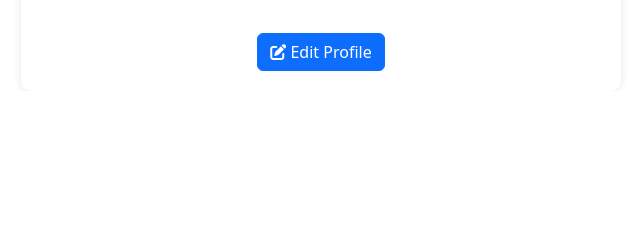
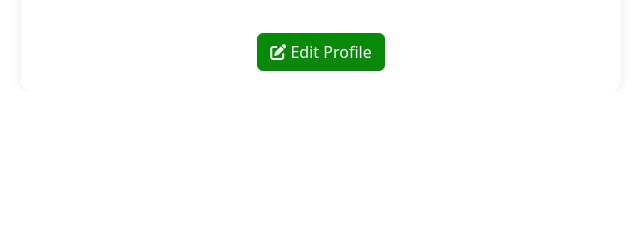
Before and after one commit to ann-jo-mathew/recipe_system, a Django app: page /profile/ in a window 1280 px wide. Shown: the part 510-750 px from the top of the page, without its empty margins (319-959 px from the left). Run offline with Django 5.2, Linux system fonts and the light colour scheme; the visitor is signed in with stand-in values (Sample User, id 1); data comes from the database, SQL or seed files in the repository.

Commit message:
Theme of user profile changed

```diff
--- a/recipe/recipeApp/templates/recipeApp/user_profile.html
+++ b/recipe/recipeApp/templates/recipeApp/user_profile.html
@@ -50,7 +50,7 @@
             <p><strong><i class="fa-solid fa-phone"></i> Phone:</strong> {{ profile.phone_number }}</p>
             <p><strong><i class="fa-solid fa-map-marker-alt"></i> Address:</strong> {{ profile.address }}</p>
 
-            <button class="btn btn-primary mt-3" onclick="toggleEdit()">
+            <button class="btn btn-primary mt-3" onclick="toggleEdit()" style="background-color: rgb(9, 137, 9);border-color: rgb(9, 137, 9);">
                 <i class="fa-solid fa-edit"></i> Edit Profile
             </button>
         </div>
```
